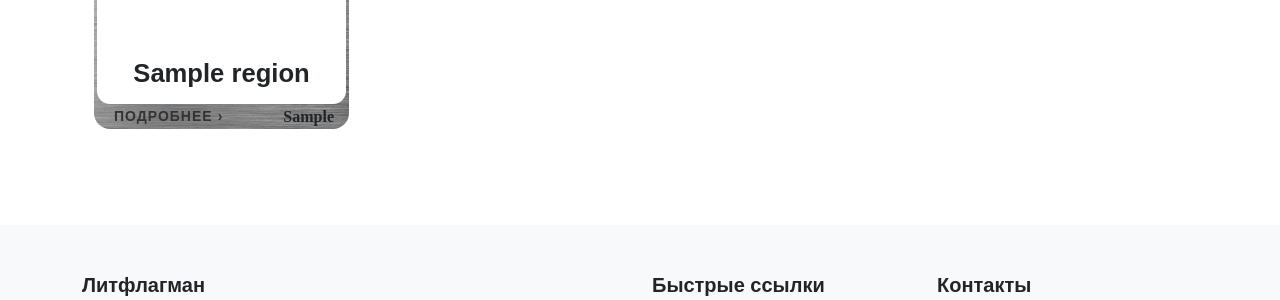
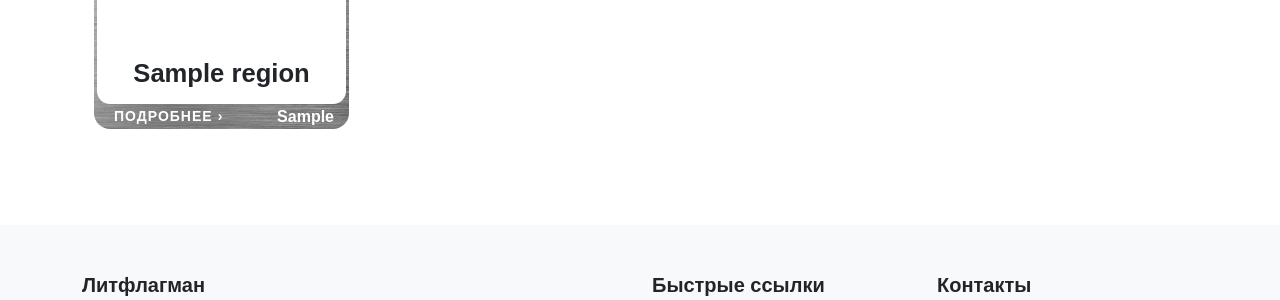
Before and after one commit to leojkeez/litflagman, a Django app: page /book-territory/ in a window 1280 px wide. Shown: the part 862-1162 px from the top of the page. Run offline with Django 5.2, Linux system fonts and the light colour scheme; tables that the repository leaves empty hold one stand-in row (values such as "Sample post"); grey boxes marked "Sample" are stand-in pictures; parts of the project's set-up code (start-up, migrations or seed data) failed here and were passed over; some libraries are stand-ins or nearby versions; some web fonts are replaced.

Commit message:
Правки в строку состояний карточек

```diff
--- a/Site/templates/includes/region_bt_card.html
+++ b/Site/templates/includes/region_bt_card.html
@@ -6,11 +6,11 @@
    data-svg-id="{{ region.svg_id }}"
    style="--card-index: {{ index|default:0 }};">
   <!-- Кнопка "Подробнее" на серебряной рамке -->
-  <div class="region-card__more" style="color: #333333;">подробнее <span class="region-card__arrow">&rsaquo;</span></div>
+  <div class="region-card__more">подробнее <span class="region-card__arrow">&rsaquo;</span></div>
 
   <!-- Лауреаты -->
   {% if region.laureates %}
-    <div class="region-card__laureates" style="font-family: Alumni sans">{{ region.laureates }}</div>
+    <div class="region-card__laureates">{{ region.laureates }}</div>
   {% endif %}
 
   <!-- Тело карточки (то, что внутри рамки) -->
--- a/static/css/style.css
+++ b/static/css/style.css
@@ -1305,7 +1305,7 @@ hr.hr-gradient {
   font-family: 'Alumni Sans', sans-serif; /* Шрифт Alumni sans */
   font-size: 14px;
   font-weight: 700;
-  color: #3d2b00;
+  color: #ffffff;
   text-transform: uppercase;
   letter-spacing: 1px;
   z-index: 10;
@@ -1358,7 +1358,7 @@ hr.hr-gradient {
   font-family: 'Alumni Sans', sans-serif;
   font-size: 18px;
   font-weight: 800;
-  color: #3d2b00;
+  color: #ffffff;
   z-index: 10;
   pointer-events: none;
 }
@@ -1368,6 +1368,8 @@ hr.hr-gradient {
   bottom: 0px;
   right: 15px;
   font-weight: 600;
+  font-family: 'Alumni Sans', sans-serif;
+  color: #ffffff;
 }
 
   /* Base Container */
```
